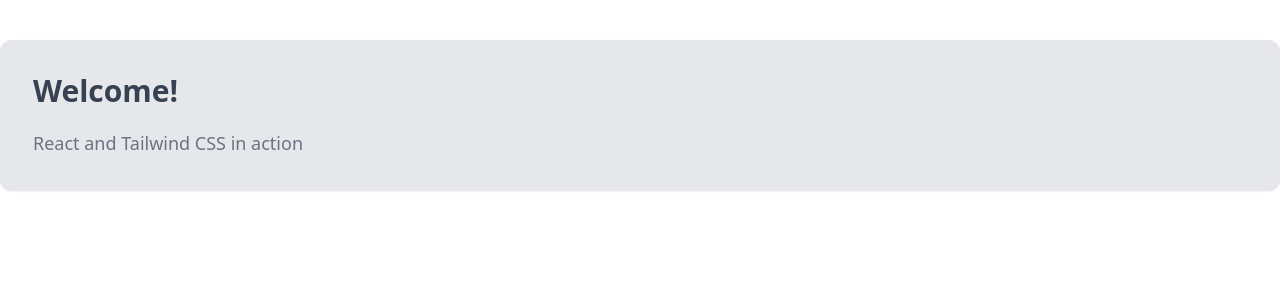
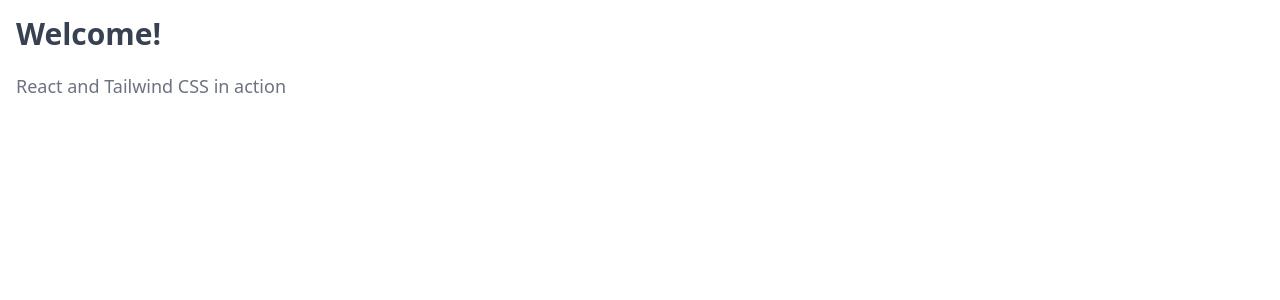
Before and after one commit to radenfebri/landingpage-wisata, a React (Create React App) app: page / in a window 1280 px wide. Shown: the top 300 px of the page. Built offline with nearby package versions, Linux system fonts and the light colour scheme.

Commit message:
add: new components (header & foter)

```diff
--- a/src/App.js
+++ b/src/App.js
@@ -1,34 +1,13 @@
-// import logo from './logo.svg';
-// import './App.css';
-
-// function App() {
-//   return (
-//     <div className="App">
-//       <header className="App-header">
-//         <img src={logo} className="App-logo" alt="logo" />
-//         <p>
-//           Edit <code>src/App.js</code> and save to reload.
-//         </p>
-//         <a
-//           className="App-link"
-//           href="https://reactjs.org"
-//           target="_blank"
-//           rel="noopener noreferrer"
-//         >
-//           Learn React
-//         </a>
-//       </header>
-//     </div>
-//   );
-// }
-
-// export default App;
+import Footer from "./components/footer";
+import Header from "./components/header";
 
 function App() {
   return (
-    <div className="container mx-auto bg-gray-200 rounded-xl shadow border p-8 m-10">
+    <div className="container mx-auto p-4">
+      <Header />
       <p className="text-3xl text-gray-700 font-bold mb-5">Welcome!</p>
       <p className="text-gray-500 text-lg">React and Tailwind CSS in action</p>
+      <Footer />
     </div>
   );
 }
--- /dev/null
+++ b/src/components/footer.js
@@ -0,0 +1,8 @@
+function Footer(){
+  // TODO: create footer component.
+  return (
+    <></>
+  );
+}
+
+export default Footer;
--- /dev/null
+++ b/src/components/header.js
@@ -0,0 +1,10 @@
+function Header() {
+  // TODO : create navbar component.
+  return (
+    <header>
+
+    </header>
+  );
+}
+
+export default Header;
```
Also changed, not shown: 1 other file (tests, documents, lock files or other folders).
